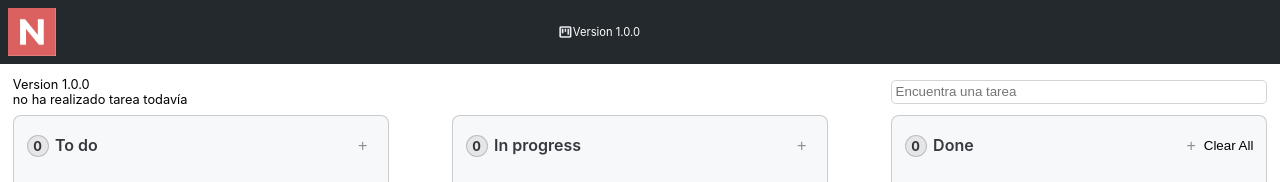
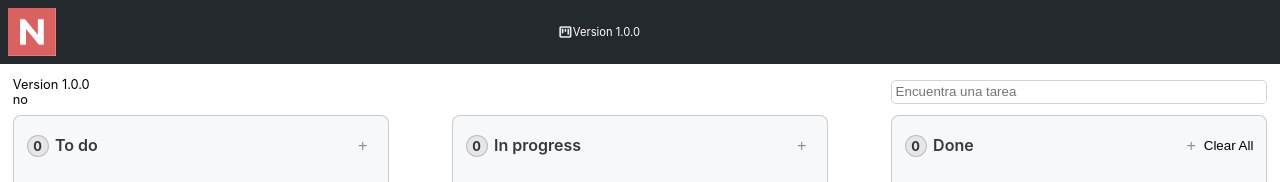
Before and after one commit to elenar10/kanbas, a React (Create React App) app in the folder kanbas-proyect/: page / in a window 1280 px wide. Shown: the top 182 px of the page. Built offline with nearby package versions, Linux system fonts and the light colour scheme.

Commit message:
arreglo ultima actualización update(todavía falta corregir)

```diff
--- a/kanbas-proyect/src/components/contexto/index.js
+++ b/kanbas-proyect/src/components/contexto/index.js
@@ -1,3 +1,3 @@
 import { createContext } from "react";
 
-export const DateContext = createContext('');
+export const DateContext = createContext(localStorage.getItem('lastUpdate') ?? 'no ha realizado tarea  todavía');
--- a/kanbas-proyect/src/components/searcher-bar/index.jsx
+++ b/kanbas-proyect/src/components/searcher-bar/index.jsx
@@ -3,15 +3,14 @@
 import { DateContext } from '../contexto';
 
 function SearcherBar() {
-    const [date, setDate] = useContext(DateContext);
-    const lastUpdate = localStorage.getItem('lastUpdate') ?? 'no ha realizado tarea  todavía';
-    setDate(lastUpdate);
+    const [date] = useContext(DateContext);
+
 
     return (
         <div className="sub--header__container">
             <div className="version--updated__wrapper">
                 <p>Version 1.0.0</p>
-                <p>{date ?? lastUpdate}</p>
+                <p>{date}</p>
 
             </div>
             <div className="search__container">
```
